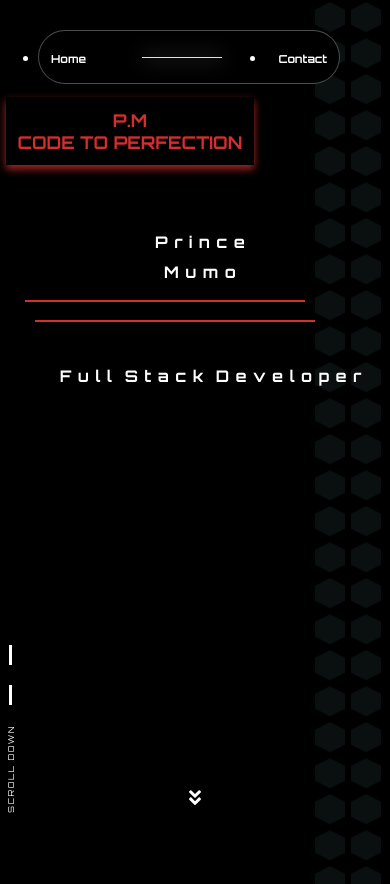
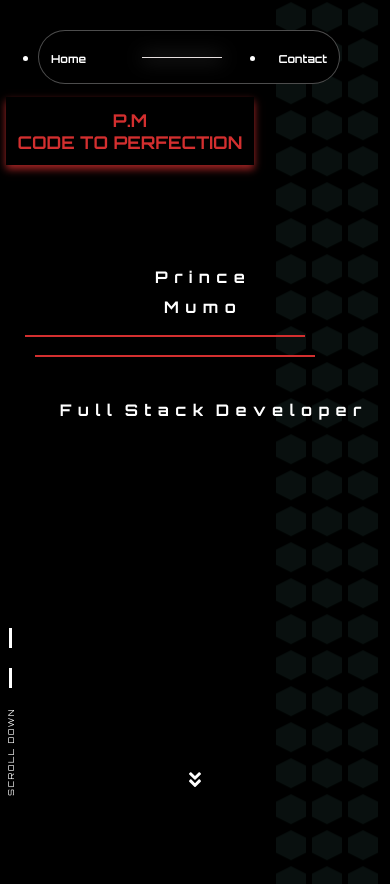
Before and after one commit to pr-i-nce/portfolio, a React (Create React App) app: page / in a window 390 px wide. Built offline with nearby package versions, Linux system fonts and the light colour scheme.

Commit message:
media querries1 and navigation

```diff
--- a/src/styles/HomePage.css
+++ b/src/styles/HomePage.css
@@ -318,7 +318,7 @@
   }
 
   .hero-content {
-    margin-top: 70%;
+    margin-top: 80%;
   }
 
   .name-heading {
@@ -327,7 +327,7 @@
   }
 
   .title-heading {
-    font-size: 1.2rem;
+    font-size: 1.0rem;
     margin-top: 40px;
   }
 
@@ -336,7 +336,7 @@
   }
 
   .scroll-indicator {
-    bottom: 8%;
+    bottom: 10%;
     left: 1.5%;
   }
 
@@ -349,7 +349,7 @@
   }
 
   .right-side-animation {
-    width: 20%;
+    width: 30%;
     height: 100%;
   }
 
@@ -361,7 +361,7 @@
 
   .down-button {
     font-size: 1.2rem;
-    bottom: 8%;
+    bottom: 10%;
   }
 
   .logo {
```
